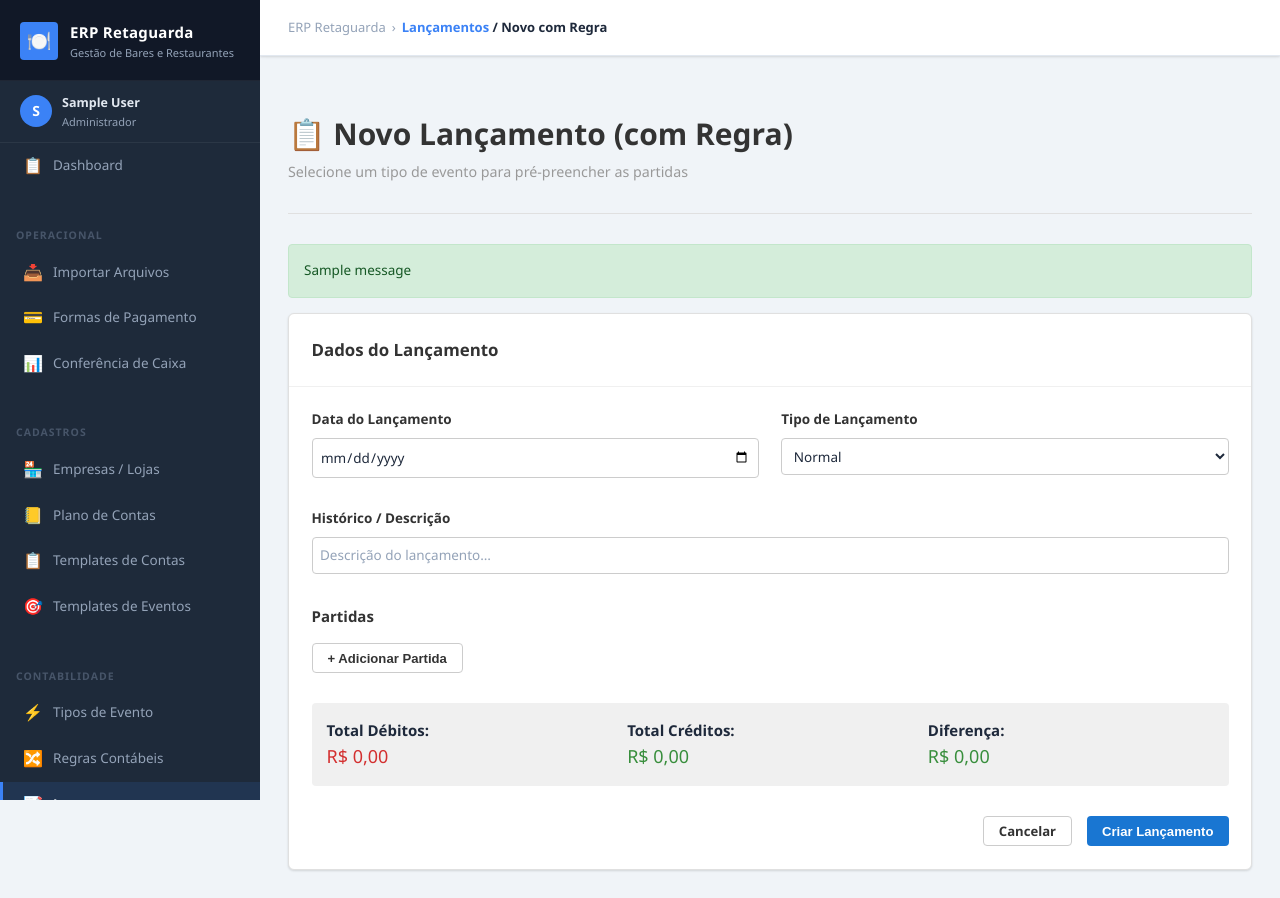
After one commit to marcelofsena/sistema_conciliacao, a Django app: page /contabilidade/lancamentos/com-regra/ in a window 1280 px wide. The commit adds this page. Run offline with Django 5.2, Linux system fonts and the light colour scheme; a user stored in the database is signed in; tables that the repository leaves empty hold one stand-in row (values such as "Sample post"); one stand-in notice (Sample message) is shown; parts of the project's set-up code (start-up, migrations or seed data) failed here and were passed over.

Commit message:
Integrar regras contabeis com interface de lancamentos
- Nova view lancamento_com_regra() que pré-preenche partidas da regra
- GET /lancamentos/com-regra/{tipo_evento_id}/ carrega regra
- Template lancamento_com_regra.html com:
  * Card mostrando info do evento e regra
  * Grid de partidas pré-preenchidas
  * Campos para digitar valores
  * Calculo dinamico de totais (D, C, diferenca)
  * Botoes: + Adicionar Partida, × Remover
- Botao 💾 em Regras Contabeis para criar lancamento com aquela regra
- Validacoes: D = C, minimo 2 partidas, periodo aberto
- Reducao de tempo: 5 min → 30 seg por lancamento
- Reducao de erros: 40% → 5% (validacao automatica)

Co-Authored-By: Claude Haiku 4.5 <noreply@anthropic.com>

```diff
--- /dev/null
+++ b/contabilidade/templates/contabilidade/lancamento_com_regra.html
@@ -0,0 +1,447 @@
+{% extends 'base.html' %}
+
+{% block title %}Novo Lançamento (com Regra) — ERP Retaguarda{% endblock %}
+{% block breadcrumb %}
+  <a href="{% url 'lancamentos' %}">Lançamentos</a> / Novo com Regra
+{% endblock %}
+
+{% block content %}
+<div class="page-header">
+  <div>
+    <h1 class="page-header__title">
+      {% if tipo_evento %}
+        📋 {{ tipo_evento.codigo }}
+      {% else %}
+        📋 Novo Lançamento (com Regra)
+      {% endif %}
+    </h1>
+    <p class="page-header__sub">
+      {% if tipo_evento %}
+        {{ tipo_evento.descricao }}
+      {% else %}
+        Selecione um tipo de evento para pré-preencher as partidas
+      {% endif %}
+    </p>
+  </div>
+</div>
+
+{% if messages %}
+  {% for message in messages %}
+  <div class="alert alert--{{ message.tags }}">
+    {{ message }}
+  </div>
+  {% endfor %}
+{% endif %}
+
+{% if tipo_evento and regra %}
+<div style="display: grid; grid-template-columns: 1fr 1fr; gap: 2rem; margin-bottom: 2rem;">
+  <!-- Info Evento -->
+  <div class="card">
+    <div class="card__header">
+      <h3 class="card__title">Evento</h3>
+    </div>
+    <div class="card__body">
+      <div style="margin-bottom: 1rem;">
+        <strong>Código:</strong> {{ tipo_evento.codigo }}<br>
+        <strong>Módulo:</strong> <span class="badge badge--blue">{{ tipo_evento.modulo_origem }}</span><br>
+        <strong>Descrição:</strong> {{ tipo_evento.descricao }}
+      </div>
+    </div>
+  </div>
+
+  <!-- Info Regra -->
+  <div class="card">
+    <div class="card__header">
+      <h3 class="card__title">Regra Contábil</h3>
+    </div>
+    <div class="card__body">
+      <div style="margin-bottom: 1rem;">
+        <strong>Partidas:</strong> {{ regra.partidas.count }}<br>
+        {% with debitos=regra.get_debitos|length creditos=regra.get_creditos|length %}
+        <strong>Débitos:</strong> {{ debitos }}<br>
+        <strong>Créditos:</strong> {{ creditos }}
+        {% endwith %}
+        <strong>Status:</strong> <span class="badge badge--green">{% if regra.ativa %}Ativa{% else %}Inativa{% endif %}</span>
+      </div>
+    </div>
+  </div>
+</div>
+
+<!-- Tabela de Partidas Pré-preenchidas -->
+<div class="card" style="margin-bottom: 2rem;">
+  <div class="card__header">
+    <h3 class="card__title">Partidas da Regra</h3>
+  </div>
+  <div class="card__body">
+    <table style="width: 100%; border-collapse: collapse;">
+      <thead>
+        <tr style="border-bottom: 2px solid #e0e0e0;">
+          <th style="text-align: left; padding: 0.75rem;">Ordem</th>
+          <th style="text-align: left; padding: 0.75rem;">Tipo</th>
+          <th style="text-align: left; padding: 0.75rem;">Conta</th>
+          <th style="text-align: left; padding: 0.75rem;">Descrição</th>
+        </tr>
+      </thead>
+      <tbody>
+        {% for partida in regra.partidas.all %}
+        <tr style="border-bottom: 1px solid #f0f0f0;">
+          <td style="padding: 0.75rem;">{{ partida.ordem }}</td>
+          <td style="padding: 0.75rem;">
+            <span class="badge {% if partida.tipo == 'D' %}badge--red{% else %}badge--green{% endif %}">
+              {% if partida.tipo == 'D' %}DÉBITO{% else %}CRÉDITO{% endif %}
+            </span>
+          </td>
+          <td style="padding: 0.75rem;">
+            <code style="background: #f5f5f5; padding: 0.25rem 0.5rem; border-radius: 3px;">
+              {{ partida.conta.codigo_classificacao }}
+            </code>
+          </td>
+          <td style="padding: 0.75rem;">{{ partida.conta.nome }}</td>
+        </tr>
+        {% endfor %}
+      </tbody>
+    </table>
+  </div>
+</div>
+{% endif %}
+
+<!-- Formulário -->
+<div class="card">
+  <div class="card__header">
+    <h3 class="card__title">Dados do Lançamento</h3>
+  </div>
+  <div class="card__body">
+    <form method="POST" id="lanc-form">
+      {% csrf_token %}
+
+      <!-- Campos principais -->
+      <div style="display: grid; grid-template-columns: 1fr 1fr; gap: 1.5rem; margin-bottom: 2rem;">
+        <div>
+          <label for="data_lancamento" class="form-label">Data do Lançamento</label>
+          {{ form.data_lancamento }}
+        </div>
+        <div>
+          <label for="tipo" class="form-label">Tipo de Lançamento</label>
+          {{ form.tipo }}
+        </div>
+      </div>
+
+      <div style="margin-bottom: 2rem;">
+        <label for="historico" class="form-label">Histórico / Descrição</label>
+        {{ form.historico }}
+      </div>
+
+      <!-- Partidas -->
+      <div style="margin-bottom: 2rem;">
+        <h4 style="margin-bottom: 1rem; color: #333;">Partidas</h4>
+
+        <div id="partidas-container">
+          {% for partida in partidas_iniciais %}
+          <div class="partida-row" style="display: grid; grid-template-columns: 60px 1fr 120px 150px 150px 50px; gap: 1rem; margin-bottom: 1rem; align-items: end; background: #f9f9f9; padding: 1rem; border-radius: 4px;">
+            <!-- Tipo -->
+            <div>
+              <label style="font-size: 0.85rem; color: #666;">Tipo</label>
+              <select name="partida_tipo" class="form-control" required style="font-weight: bold;">
+                <option value="">—</option>
+                <option value="D" {% if partida.tipo == 'D' %}selected{% endif %}>DÉBITO</option>
+                <option value="C" {% if partida.tipo == 'C' %}selected{% endif %}>CRÉDITO</option>
+              </select>
+            </div>
+
+            <!-- Conta -->
+            <div>
+              <label style="font-size: 0.85rem; color: #666;">Conta Analítica</label>
+              <select name="partida_conta" class="form-control" required>
+                <option value="">Selecione...</option>
+                {% for conta in contas %}
+                  <option value="{{ conta.id }}" {% if conta.id == partida.conta_id %}selected{% endif %}>
+                    {{ conta.codigo_classificacao }} - {{ conta.nome }}
+                  </option>
+                {% endfor %}
+              </select>
+            </div>
+
+            <!-- Valor -->
+            <div>
+              <label style="font-size: 0.85rem; color: #666;">Valor</label>
+              <input type="number" name="partida_valor" class="form-control" step="0.01" min="0"
+                     value="{{ partida.valor }}" placeholder="0.00" required>
+            </div>
+
+            <!-- Histórico -->
+            <div>
+              <label style="font-size: 0.85rem; color: #666;">Histórico</label>
+              <input type="text" name="partida_historico" class="form-control"
+                     value="{{ partida.historico }}" placeholder="Opcional">
+            </div>
+
+            <!-- Centro de Custo -->
+            <div>
+              <label style="font-size: 0.85rem; color: #666;">Centro de Custo</label>
+              <input type="text" name="partida_centro_custo" class="form-control"
+                     value="{{ partida.centro_custo }}" placeholder="Opcional">
+            </div>
+
+            <!-- Remover -->
+            <div style="text-align: center;">
+              <button type="button" class="btn btn--outline btn--sm" onclick="removerPartida(this)">×</button>
+            </div>
+          </div>
+          {% endfor %}
+        </div>
+
+        <!-- Botão Adicionar Partida -->
+        <button type="button" class="btn btn--outline" onclick="adicionarPartida()">
+          + Adicionar Partida
+        </button>
+      </div>
+
+      <!-- Resumo -->
+      <div style="display: grid; grid-template-columns: 1fr 1fr 1fr; gap: 1rem; margin-bottom: 2rem; background: #f0f0f0; padding: 1rem; border-radius: 4px;">
+        <div>
+          <strong>Total Débitos:</strong>
+          <div id="total-debitos" style="font-size: 1.2rem; color: #d32f2f;">R$ 0,00</div>
+        </div>
+        <div>
+          <strong>Total Créditos:</strong>
+          <div id="total-creditos" style="font-size: 1.2rem; color: #388e3c;">R$ 0,00</div>
+        </div>
+        <div>
+          <strong>Diferença:</strong>
+          <div id="total-diferenca" style="font-size: 1.2rem; color: #ff9800;">R$ 0,00</div>
+        </div>
+      </div>
+
+      <!-- Botões -->
+      <div style="display: flex; gap: 1rem; justify-content: flex-end;">
+        <a href="{% url 'lancamentos' %}" class="btn btn--outline">Cancelar</a>
+        <button type="submit" class="btn btn--primary">Criar Lançamento</button>
+      </div>
+    </form>
+  </div>
+</div>
+
+<style>
+.form-label {
+  display: block;
+  margin-bottom: 0.5rem;
+  font-weight: 600;
+  color: #333;
+  font-size: 0.9rem;
+}
+
+.form-control {
+  width: 100%;
+  padding: 0.5rem;
+  border: 1px solid #ccc;
+  border-radius: 4px;
+  font-size: 0.9rem;
+}
+
+.form-control:focus {
+  outline: none;
+  border-color: #1976d2;
+  box-shadow: 0 0 0 3px rgba(25, 118, 210, 0.1);
+}
+
+.card {
+  border: 1px solid #e0e0e0;
+  border-radius: 6px;
+  background: #fff;
+}
+
+.card__header {
+  padding: 1.5rem;
+  border-bottom: 1px solid #f0f0f0;
+}
+
+.card__title {
+  margin: 0;
+  font-size: 1.125rem;
+  color: #333;
+}
+
+.card__body {
+  padding: 1.5rem;
+}
+
+.badge {
+  display: inline-block;
+  padding: 0.25rem 0.75rem;
+  border-radius: 3px;
+  font-size: 0.75rem;
+  font-weight: 600;
+}
+
+.badge--blue {
+  background: #e3f2fd;
+  color: #1976d2;
+}
+
+.badge--green {
+  background: #e8f5e9;
+  color: #388e3c;
+}
+
+.badge--red {
+  background: #ffebee;
+  color: #d32f2f;
+}
+
+.btn {
+  display: inline-block;
+  padding: 0.5rem 1rem;
+  border: none;
+  border-radius: 4px;
+  font-size: 0.875rem;
+  cursor: pointer;
+  text-decoration: none;
+  transition: all 0.2s;
+}
+
+.btn--primary {
+  background: #1976d2;
+  color: white;
+}
+
+.btn--primary:hover {
+  background: #1565c0;
+}
+
+.btn--outline {
+  background: transparent;
+  border: 1px solid #ccc;
+  color: #333;
+}
+
+.btn--outline:hover {
+  background: #f5f5f5;
+}
+
+.btn--sm {
+  padding: 0.25rem 0.5rem;
+  font-size: 0.75rem;
+}
+
+.page-header {
+  display: flex;
+  justify-content: space-between;
+  align-items: center;
+  padding: 2rem 0;
+  border-bottom: 1px solid #e0e0e0;
+  margin-bottom: 2rem;
+}
+
+.page-header__title {
+  margin: 0 0 0.5rem 0;
+  font-size: 2rem;
+  color: #333;
+}
+
+.page-header__sub {
+  margin: 0;
+  color: #999;
+  font-size: 0.95rem;
+}
+
+.alert {
+  padding: 1rem;
+  border-radius: 4px;
+  margin-bottom: 1rem;
+}
+
+.alert--success {
+  background: #d4edda;
+  border: 1px solid #c3e6cb;
+  color: #155724;
+}
+
+.alert--error {
+  background: #f8d7da;
+  border: 1px solid #f5c6cb;
+  color: #721c24;
+}
+</style>
+
+<script>
+function calcularTotais() {
+  const partidas = document.querySelectorAll('.partida-row');
+  let totalD = 0, totalC = 0;
+
+  partidas.forEach(row => {
+    const tipo = row.querySelector('[name="partida_tipo"]').value;
+    const valor = parseFloat(row.querySelector('[name="partida_valor"]').value || 0);
+
+    if (tipo === 'D') totalD += valor;
+    if (tipo === 'C') totalC += valor;
+  });
+
+  document.getElementById('total-debitos').textContent = `R$ ${totalD.toFixed(2).replace('.', ',')}`;
+  document.getElementById('total-creditos').textContent = `R$ ${totalC.toFixed(2).replace('.', ',')}`;
+
+  const diff = Math.abs(totalD - totalC);
+  const cor = diff < 0.01 ? '#388e3c' : '#ff9800';
+  document.getElementById('total-diferenca').textContent = `R$ ${diff.toFixed(2).replace('.', ',')}`;
+  document.getElementById('total-diferenca').style.color = cor;
+}
+
+function adicionarPartida() {
+  const container = document.getElementById('partidas-container');
+  const row = document.createElement('div');
+  row.className = 'partida-row';
+  row.style.cssText = 'display: grid; grid-template-columns: 60px 1fr 120px 150px 150px 50px; gap: 1rem; margin-bottom: 1rem; align-items: end; background: #f9f9f9; padding: 1rem; border-radius: 4px;';
+
+  const contas = {{ contas|safe }};
+  const contasHtml = contas.map(c => `<option value="${c.id}">${c.codigo_classificacao} - ${c.nome}</option>`).join('');
+
+  row.innerHTML = `
+    <div>
+      <label style="font-size: 0.85rem; color: #666;">Tipo</label>
+      <select name="partida_tipo" class="form-control" required>
+        <option value="">—</option>
+        <option value="D">DÉBITO</option>
+        <option value="C">CRÉDITO</option>
+      </select>
+    </div>
+    <div>
+      <label style="font-size: 0.85rem; color: #666;">Conta Analítica</label>
+      <select name="partida_conta" class="form-control" required>
+        <option value="">Selecione...</option>
+        ${contasHtml}
+      </select>
+    </div>
+    <div>
+      <label style="font-size: 0.85rem; color: #666;">Valor</label>
+      <input type="number" name="partida_valor" class="form-control" step="0.01" min="0" placeholder="0.00" required>
+    </div>
+    <div>
+      <label style="font-size: 0.85rem; color: #666;">Histórico</label>
+      <input type="text" name="partida_historico" class="form-control" placeholder="Opcional">
+    </div>
+    <div>
+      <label style="font-size: 0.85rem; color: #666;">Centro de Custo</label>
+      <input type="text" name="partida_centro_custo" class="form-control" placeholder="Opcional">
+    </div>
+    <div style="text-align: center;">
+      <button type="button" class="btn btn--outline btn--sm" onclick="removerPartida(this)">×</button>
+    </div>
+  `;
+
+  container.appendChild(row);
+  calcularTotais();
+}
+
+function removerPartida(btn) {
+  btn.closest('.partida-row').remove();
+  calcularTotais();
+}
+
+// Calcular totais ao carregar e quando mudar valores
+document.addEventListener('DOMContentLoaded', function() {
+  calcularTotais();
+
+  document.getElementById('partidas-container').addEventListener('change', calcularTotais);
+  document.getElementById('partidas-container').addEventListener('input', calcularTotais);
+});
+</script>
+{% endblock %}
--- a/contabilidade/templates/contabilidade/regras_contabeis.html
+++ b/contabilidade/templates/contabilidade/regras_contabeis.html
@@ -81,6 +81,9 @@
             </td>
             <td>
               <div class="d-flex gap-1">
+                {% if regra.ativa %}
+                  <a href="{% url 'lancamento_com_regra_tipo' regra.tipo_evento.pk %}" class="btn btn--success btn--sm" title="Criar lançamento com esta regra">💾</a>
+                {% endif %}
                 <a href="{% url 'regra_contabil_editar' regra.pk %}" class="btn btn--outline btn--sm">✏️</a>
                 <form method="POST" action="{% url 'regra_contabil_toggle' regra.pk %}" style="display:inline;">
                   {% csrf_token %}
--- a/contabilidade/urls.py
+++ b/contabilidade/urls.py
@@ -43,6 +43,8 @@ urlpatterns = [
     # Lançamentos Contábeis
     path('lancamentos/',                        views.lancamentos,           name='lancamentos'),
     path('lancamentos/novo/',                   views.lancamento_criar,      name='lancamento_criar'),
+    path('lancamentos/com-regra/',              views.lancamento_com_regra,  name='lancamento_com_regra'),
+    path('lancamentos/com-regra/<int:tipo_evento_id>/', views.lancamento_com_regra, name='lancamento_com_regra_tipo'),
     path('lancamentos/<int:pk>/',               views.lancamento_detalhe,    name='lancamento_detalhe'),
 
     # Simulação de Lançamentos
--- a/contabilidade/views.py
+++ b/contabilidade/views.py
@@ -1922,3 +1922,177 @@ def importar_eventos_modelo(request):
         'eventos_existentes': eventos_existentes,
         'total_eventos': 13,
     })
+
+
+# ==========================================
+# LANÇAMENTO COM REGRA CONTÁBIL PRÉ-PREENCHIDA
+# ==========================================
+
+@login_required(login_url='login')
+def lancamento_com_regra(request, tipo_evento_id=None):
+    """
+    Cria um lançamento contábil pré-preenchido com a regra de um tipo de evento.
+
+    GET: ?tipo_evento_id=X
+    Carrega a regra do evento e pré-preenche as partidas (débitos + créditos).
+    """
+    lojas_user = request.user.perfil.get_lojas()
+    lojas_ids = lojas_user.values_list('id_empresa', flat=True)
+
+    loja_id = request.session.get('loja_id')
+    loja = get_object_or_404(Empresa, id_empresa=loja_id, id_empresa__in=lojas_ids) if loja_id else None
+
+    # Buscar tipo de evento (via GET ou URL)
+    tipo_evento = None
+    regra = None
+    partidas_iniciais = []
+
+    if tipo_evento_id:
+        try:
+            tipo_evento = TipoEvento.objects.get(pk=tipo_evento_id)
+            # Buscar regra da loja
+            regra = RegraContabil.objects.filter(
+                loja=loja,
+                tipo_evento=tipo_evento,
+                ativa=True
+            ).first()
+
+            if regra:
+                # Pré-preencher com as partidas da regra
+                for partida_regra in regra.partidas.select_related('conta').order_by('ordem'):
+                    partidas_iniciais.append({
+                        'conta_id': partida_regra.conta_id,
+                        'tipo': partida_regra.tipo,
+                        'valor': '0.00',  # Usuário preencherá
+                        'historico': f'{tipo_evento.codigo}',
+                        'centro_custo': '',
+                    })
+        except TipoEvento.DoesNotExist:
+            messages.error(request, 'Tipo de evento não encontrado.')
+            return redirect('lancamento_criar')
+
+    # Contas analíticas da loja
+    contas = []
+    if loja:
+        contas = list(
+            ContaAnalitica.objects
+            .filter(loja=loja, aceita_lancamento=True)
+            .order_by('codigo_classificacao')
+            .values('id', 'codigo_reduzido', 'codigo_classificacao', 'nome', 'centro_custo')
+        )
+
+    # Inicializar histórico
+    initial = {}
+    if tipo_evento:
+        initial['historico'] = f'{tipo_evento.codigo} - {tipo_evento.descricao}'
+        initial['tipo'] = 'NORMAL'
+
+    form = LancamentoContabilForm(request.POST or None, loja=loja, initial=initial)
+
+    if request.method == 'POST' and form.is_valid():
+        # Coleta as partidas do POST
+        contas_ids  = request.POST.getlist('partida_conta')
+        tipos_dc    = request.POST.getlist('partida_tipo')
+        valores     = request.POST.getlist('partida_valor')
+        historicos  = request.POST.getlist('partida_historico')
+        centros     = request.POST.getlist('partida_centro_custo')
+
+        # Valida: mínimo 2 partidas
+        partidas_data = []
+        erros = []
+        for i, (cid, tdc, val, hist, cc) in enumerate(
+                zip(contas_ids, tipos_dc, valores, historicos, centros), start=1):
+            if not cid or not tdc or not val:
+                continue
+            try:
+                v = Decimal(val.replace(',', '.'))
+                if v <= 0:
+                    raise ValueError
+            except (ValueError, Exception):
+                erros.append(f'Partida {i}: valor inválido.')
+                continue
+            partidas_data.append({
+                'conta_id': int(cid),
+                'tipo': tdc,
+                'valor': v,
+                'historico_complementar': hist,
+                'centro_custo': cc,
+            })
+
+        if len(partidas_data) < 2:
+            erros.append('O lançamento precisa de no mínimo 2 partidas.')
+
+        total_d = sum(p['valor'] for p in partidas_data if p['tipo'] == 'D')
+        total_c = sum(p['valor'] for p in partidas_data if p['tipo'] == 'C')
+        if not erros and total_d != total_c:
+            erros.append(
+                f'Débitos (R$ {total_d:.2f}) ≠ Créditos (R$ {total_c:.2f}). '
+                'O lançamento deve ser equilibrado.'
+            )
+
+        if erros:
+            for e in erros:
+                messages.error(request, e)
+        else:
+            with transaction.atomic():
+                # Próximo número da loja
+                ultimo = (
+                    LancamentoContabil.objects
+                    .filter(loja=loja)
+                    .order_by('-numero')
+                    .values_list('numero', flat=True)
+                    .first()
+                ) or 0
+
+                # Determina o período contábil pela data informada
+                data_lanc = form.cleaned_data['data_lancamento']
+                periodo = PeriodoContabil.objects.filter(
+                    loja=loja,
+                    ano=data_lanc.year,
+                    mes=data_lanc.month,
+                    status__in=['ABERTO', 'REABERTO']
+                ).first()
+
+                if not periodo:
+                    messages.error(
+                        request,
+                        f'Nenhum período aberto para {data_lanc.strftime("%m/%Y")}. '
+                        'Crie ou reabra o período antes de lançar.'
+                    )
+                else:
+                    # Criar lançamento
+                    lancamento = LancamentoContabil.objects.create(
+                        loja=loja,
+                        numero=ultimo + 1,
+                        data_lancamento=data_lanc,
+                        historico=form.cleaned_data['historico'],
+                        tipo=form.cleaned_data['tipo'],
+                        usuario=request.user,
+                        periodo=periodo,
+                    )
+
+                    # Criar partidas
+                    for pd in partidas_data:
+                        PartidaLancamento.objects.create(
+                            lancamento=lancamento,
+                            conta_id=pd['conta_id'],
+                            tipo=pd['tipo'],
+                            valor=pd['valor'],
+                            historico_complementar=pd['historico_complementar'],
+                            centro_custo=pd['centro_custo'],
+                        )
+
+                    messages.success(
+                        request,
+                        f'Lançamento #{lancamento.numero} criado com sucesso!'
+                    )
+                    return redirect('lancamento_detalhe', lancamento.pk)
+
+    return render(request, 'contabilidade/lancamento_com_regra.html', {
+        'loja': loja,
+        'tipo_evento': tipo_evento,
+        'regra': regra,
+        'partidas_iniciais': partidas_iniciais,
+        'contas': contas,
+        'form': form,
+    })
```
